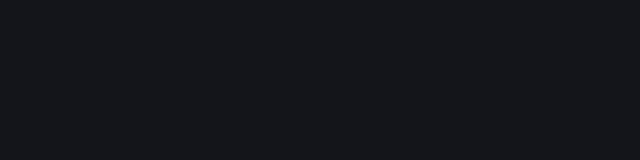
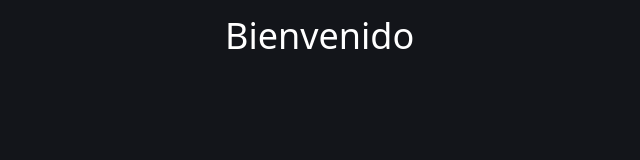
Before and after one commit to SantiZai/reto3-app-almuerzos-astro, an Astro site: page / in a window 1280 px wide. Shown: the whole page, without its empty margins (31-671 px from the left). Built offline with nearby package versions, Linux system fonts and the light colour scheme; Astro itself is replaced by a stand-in of ours.

Commit message:
adding tailwind

```diff
--- a/astro.config.mjs
+++ b/astro.config.mjs
@@ -1,4 +1,8 @@
 import { defineConfig } from 'astro/config';
 
+import tailwind from "@astrojs/tailwind";
+
 // https://astro.build/config
-export default defineConfig({});
+export default defineConfig({
+  integrations: [tailwind()]
+});
--- a/package.json
+++ b/package.json
@@ -10,8 +10,10 @@
     "astro": "astro"
   },
   "dependencies": {
+    "@astrojs/check": "^0.5.10",
+    "@astrojs/tailwind": "^5.1.0",
     "astro": "^4.6.1",
-    "@astrojs/check": "^0.5.10",
+    "tailwindcss": "^3.4.3",
     "typescript": "^5.4.5"
   }
 }
--- a/src/pages/index.astro
+++ b/src/pages/index.astro
@@ -4,7 +4,7 @@ import Layout from '../layouts/Layout.astro';
 
 <Layout title="Break app">
 	<main>
-
+		<h1 class="text-4xl">Bienvenido</h1>
 	</main>
 </Layout>
 
--- /dev/null
+++ b/tailwind.config.mjs
@@ -0,0 +1,8 @@
+/** @type {import('tailwindcss').Config} */
+export default {
+	content: ['./src/**/*.{astro,html,js,jsx,md,mdx,svelte,ts,tsx,vue}'],
+	theme: {
+		extend: {},
+	},
+	plugins: [],
+}
```
Also changed, not shown: src/layouts/Layout.astro (+16 -3 lines), 1 other file.
